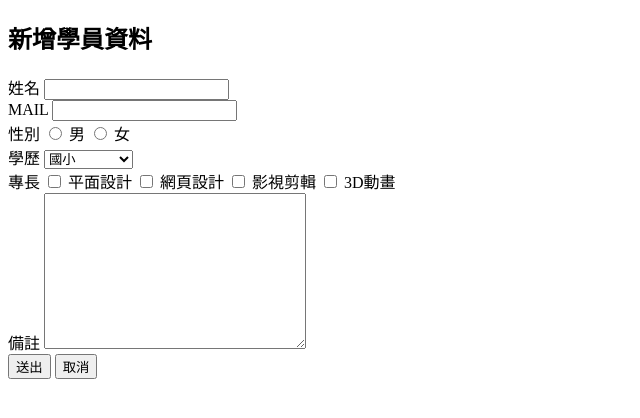
After one commit to a19860101/PHP-6-20210424, a PHP site: page /create.php in a window 1280 px wide. The commit adds this page. Shown: the top 418 px of the page, without its empty margins (0-640 px from the left). Run offline with PHP 8.4, Linux system fonts and the light colour scheme.

Commit message:
20210501

```diff
--- /dev/null
+++ b/students/create.php
@@ -0,0 +1,58 @@
+<!DOCTYPE html>
+<html lang="en">
+<head>
+    <meta charset="UTF-8">
+    <meta http-equiv="X-UA-Compatible" content="IE=edge">
+    <meta name="viewport" content="width=device-width, initial-scale=1.0">
+    <title>Document</title>
+</head>
+<body>
+<div>
+    <h2>新增學員資料</h2>
+    <form action="store.php" method="post">
+        <div class="mb-3">
+            <label for="" class="form-label">姓名</label>
+            <input type="text" class="form-control" name="name">
+        </div>
+        <div class="mb-3">
+            <label for="" class="form-label">MAIL</label>
+            <input type="text" class="form-control" name="mail">
+        </div>
+        <div class="mb-3">
+            <label for="gender" class="form-label">性別</label>
+            <input type="radio" name="gender" value="男" id="male" class="form-check-input">
+            <label for="male"  class="form-check-label">男</label>
+            <input type="radio" name="gender" value="女" id="female" class="form-check-input">
+            <label for="female" class="form-check-label">女</label>
+        </div>
+        <div class="mb-3">
+            <label for="edu" class="form-label">學歷</label>
+            <select name="edu" id="edu" class="form-select">
+                <option value="國小">國小</option>
+                <option value="國中">國中</option>
+                <option value="高中職">高中職</option>
+                <option value="大專院校">大專院校</option>
+                <option value="研究所以上">研究所以上</option>
+            </select>
+        </div>
+        <div class="mb-3">
+            <label for="" class="form-label">專長</label>
+            <input type="checkbox" name="skill[]" class="form-check-input" value="平面設計">
+            <label for="" class="form-check-label">平面設計</label>
+            <input type="checkbox" name="skill[]" class="form-check-input" value="網頁設計">
+            <label for="" class="form-check-label">網頁設計</label>
+            <input type="checkbox" name="skill[]" class="form-check-input" value="影視剪輯">
+            <label for="" class="form-check-label">影視剪輯</label>
+            <input type="checkbox" name="skill[]" class="form-check-input" value="3D動畫">
+            <label for="" class="form-check-label">3D動畫</label>
+        </div>
+        <div class="mb-3">
+            <label for="comment" class="form-label">備註</label>
+            <textarea name="comment" id="comment" cols="30" rows="10" class="form-control"></textarea>
+        </div>
+        <input type="submit" value="送出" class='btn btn-primary'>
+        <input type="button" value="取消" onclick="history.back()">
+    </form>
+</div>
+</body>
+</html>
--- a/students/index.php
+++ b/students/index.php
@@ -24,6 +24,7 @@
     </style>
 </head>
 <body>
+    <a href="create.php">新增學員資料</a>
     <table>
         <tr>
             <th>#</th>
--- a/students/show.php
+++ b/students/show.php
@@ -27,5 +27,6 @@
         <li><?php echo $student["skill"]; ?></li>
         <li><?php echo $student["comment"]; ?></li>
     </ul>
+    <a href="index.php">學員列表</a>
 </body>
 </html>
--- /dev/null
+++ b/students/store.php
@@ -0,0 +1 @@
+<?php
```
